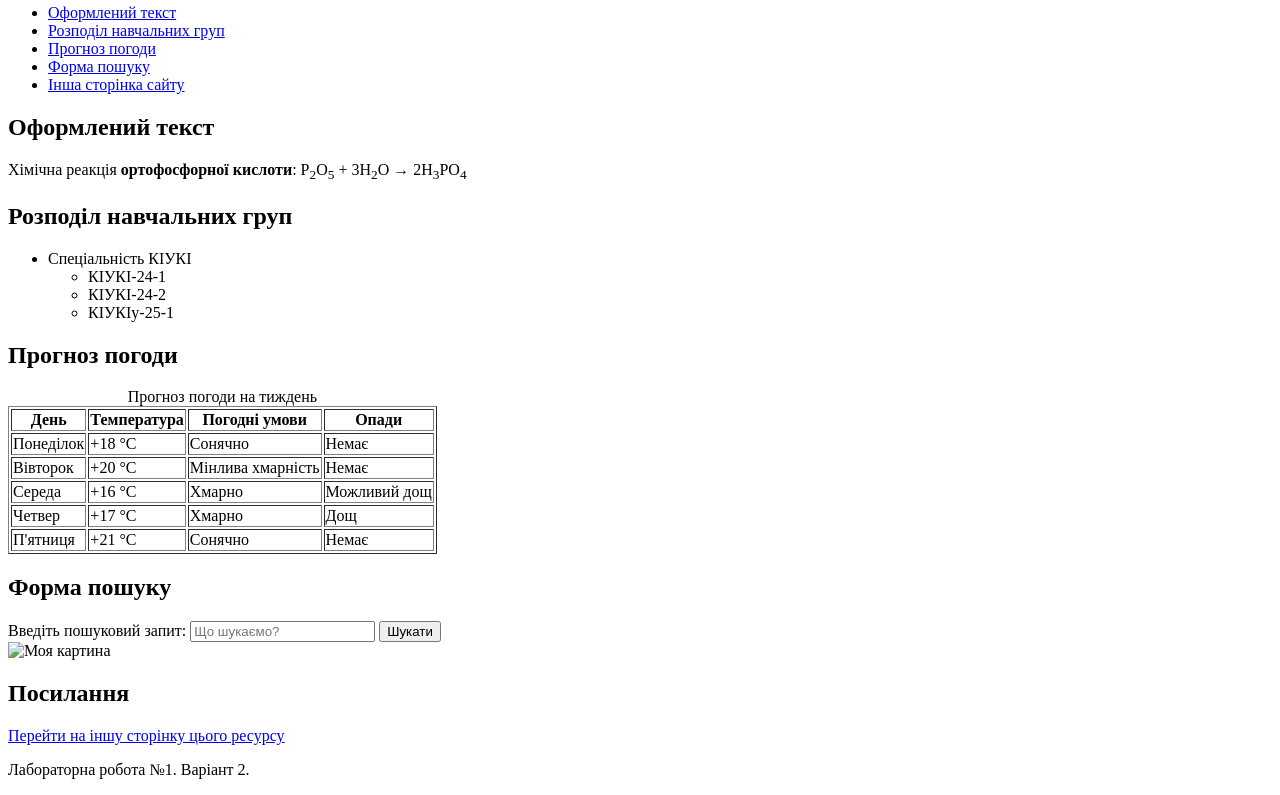
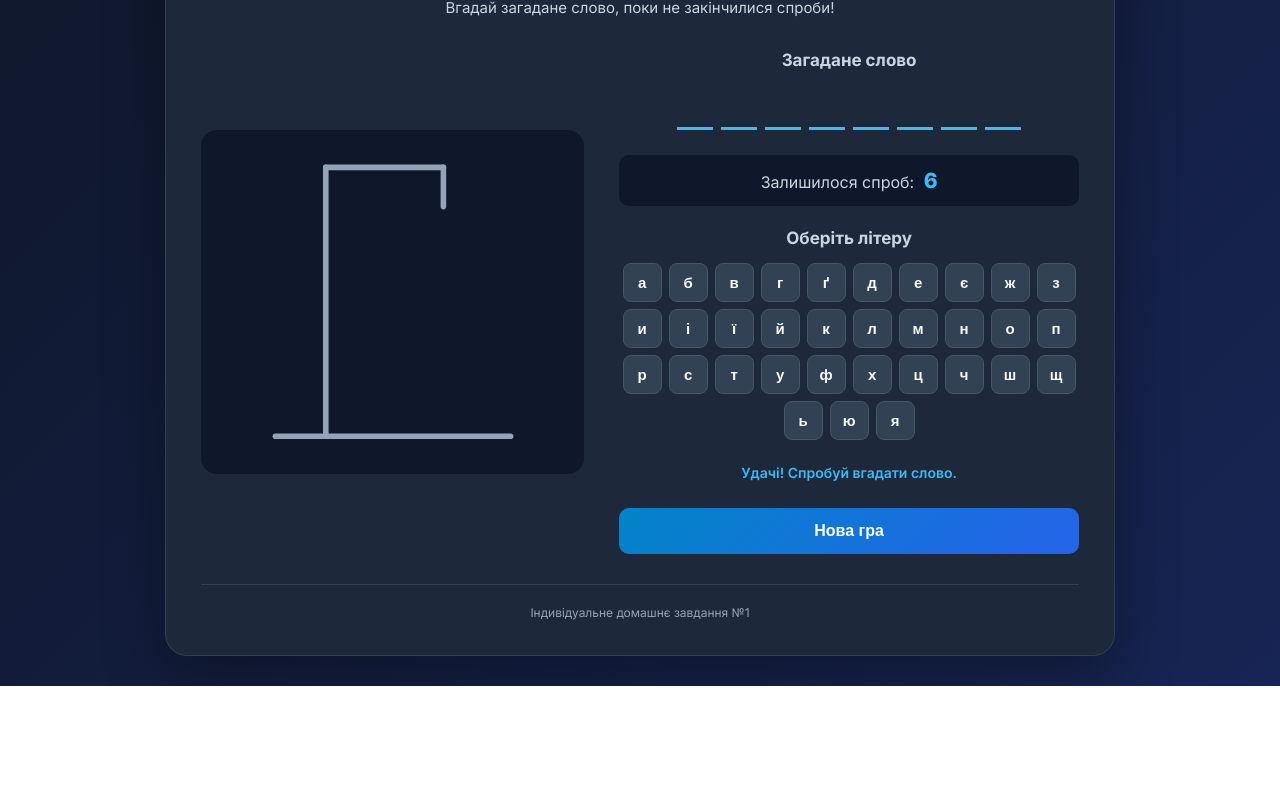
Before and after one commit to samirhaibov-art/IDZ1, a plain HTML site: page index.html in a window 1280 px wide. Shown: the part 123-918 px from the top of the page. After the commit the page ends 809 px from the top, so only its background shows below. Drawn offline with Linux system fonts and the light colour scheme.

Commit message:
Update index.html

```diff
--- a/index.html
+++ b/index.html
@@ -1,149 +1,75 @@
-
 <!DOCTYPE html>
 <html lang="uk">
 <head>
     <meta charset="UTF-8">
     <meta name="viewport" content="width=device-width, initial-scale=1.0">
-    <title>Лабораторна робота №1 — Варіант 2</title>
+    <meta name="description" content="Гра Шибениця — вгадай загадане слово!">
+    <title>Гра Шибениця</title>
+    <link rel="stylesheet" href="style.css">
+    <script src="script.js" defer></script>
 </head>
 <body>
 
-    <header>
-        <h1>Лабораторна робота №1. HTML</h1>
+    <main class="game-container">
+        <header class="game-header">
+            <h1>Гра «Шибениця»</h1>
+            <p>Вгадай загадане слово, поки не закінчилися спроби!</p>
+        </header>
 
-        <nav>
-            <h2>Зміст</h2>
-            <ul>
-                <li><a href="#text">Оформлений текст</a></li>
-                <li><a href="#list">Розподіл навчальних груп</a></li>
-                <li><a href="#weather">Прогноз погоди</a></li>
-                <li><a href="#search">Форма пошуку</a></li>
-                <li><a href="second.html">Інша сторінка сайту</a></li>
-            </ul>
-        </nav>
-    </header>
+        <section class="game-content">
 
-    <main>
+            <div class="hangman-section">
+                <svg class="hangman-drawing"
+                     viewBox="0 0 250 280"
+                     role="img"
+                     aria-label="Малюнок шибениці">
 
-        <!-- Оформлений текст -->
-        <section id="text">
-            <h2>Оформлений текст</h2>
+                    <line x1="20" y1="260" x2="230" y2="260" class="gallows-part"/>
+                    <line x1="65" y1="260" x2="65" y2="20" class="gallows-part"/>
+                    <line x1="65" y1="20" x2="170" y2="20" class="gallows-part"/>
+                    <line x1="170" y1="20" x2="170" y2="55" class="gallows-part"/>
 
-            <p>
-                Хімічна реакція
-                <b>ортофосфорної кислоти</b>:
-                P<sub>2</sub>O<sub>5</sub> +
-                3H<sub>2</sub>O &rarr;
-                2H<sub>3</sub>PO<sub>4</sub>
-            </p>
+                    <circle cx="170" cy="80" r="25" class="body-part head"/>
+                    <line x1="170" y1="105" x2="170" y2="175" class="body-part"/>
+                    <line x1="170" y1="125" x2="135" y2="150" class="body-part"/>
+                    <line x1="170" y1="125" x2="205" y2="150" class="body-part"/>
+                    <line x1="170" y1="175" x2="140" y2="215" class="body-part"/>
+                    <line x1="170" y1="175" x2="200" y2="215" class="body-part"/>
+                </svg>
+            </div>
+
+            <div class="game-info">
+
+                <div class="word-container">
+                    <h2>Загадане слово</h2>
+                    <div id="word-display" class="word-display"></div>
+                </div>
+
+                <div class="attempts-container">
+                    <p>Залишилося спроб: <span id="attempts">6</span></p>
+                </div>
+
+                <div class="keyboard-container">
+                    <h2>Оберіть літеру</h2>
+                    <div id="keyboard" class="keyboard"></div>
+                </div>
+
+                <div id="message" class="message" aria-live="polite">
+                    Удачі! Спробуй вгадати слово.
+                </div>
+
+                <button id="restart-button" class="restart-button">
+                    Нова гра
+                </button>
+
+            </div>
         </section>
 
-        <!-- Двохрівневий список навчальних груп -->
-        <section id="list">
-            <h2>Розподіл навчальних груп</h2>
-
-            <ul>
-                <li>Спеціальність КІУКІ
-                    <ul>
-                        <li>КІУКІ-24-1</li>
-                        <li>КІУКІ-24-2</li>
-                        <li>КІУКІу-25-1</li>
-                    </ul>
-                </li>
-            </ul>
-        </section>
-
-        <!-- Таблиця прогнозу погоди -->
-        <section id="weather">
-            <h2>Прогноз погоди</h2>
-
-            <table border="1">
-                <caption>Прогноз погоди на тиждень</caption>
-
-                <thead>
-                    <tr>
-                        <th>День</th>
-                        <th>Температура</th>
-                        <th>Погодні умови</th>
-                        <th>Опади</th>
-                    </tr>
-                </thead>
-
-                <tbody>
-                    <tr>
-                        <td>Понеділок</td>
-                        <td>+18 °C</td>
-                        <td>Сонячно</td>
-                        <td>Немає</td>
-                    </tr>
-
-                    <tr>
-                        <td>Вівторок</td>
-                        <td>+20 °C</td>
-                        <td>Мінлива хмарність</td>
-                        <td>Немає</td>
-                    </tr>
-
-                    <tr>
-                        <td>Середа</td>
-                        <td>+16 °C</td>
-                        <td>Хмарно</td>
-                        <td>Можливий дощ</td>
-                    </tr>
-
-                    <tr>
-                        <td>Четвер</td>
-                        <td>+17 °C</td>
-                        <td>Хмарно</td>
-                        <td>Дощ</td>
-                    </tr>
-
-                    <tr>
-                        <td>П'ятниця</td>
-                        <td>+21 °C</td>
-                        <td>Сонячно</td>
-                        <td>Немає</td>
-                    </tr>
-                </tbody>
-            </table>
-        </section>
-
-        <!-- Форма пошуку -->
-        <section id="search">
-            <h2>Форма пошуку</h2>
-
-            <form action="second.html" method="get">
-                <label for="query">Введіть пошуковий запит:</label>
-
-                <input
-                    type="search"
-                    id="query"
-                    name="query"
-                    placeholder="Що шукаємо?"
-                    required
-                >
-
-                <button type="submit">Шукати</button>
-            </form>
-        </section>
-<img src="picture.jpg" alt="Моя картина" width="300">
-
-        <!-- Гіперпосилання -->
-        <section id="links">
-            <h2>Посилання</h2>
-
-            <p>
-                <a href="second.html">
-                    Перейти на іншу сторінку цього ресурсу
-                </a>
-            </p>
-        </section>
+        <footer class="game-footer">
+            <p>Індивідуальне домашнє завдання №1</p>
+        </footer>
 
     </main>
 
-    <footer>
-        <p>Лабораторна робота №1. Варіант 2.</p>
-    </footer>
-
 </body>
 </html>
```
